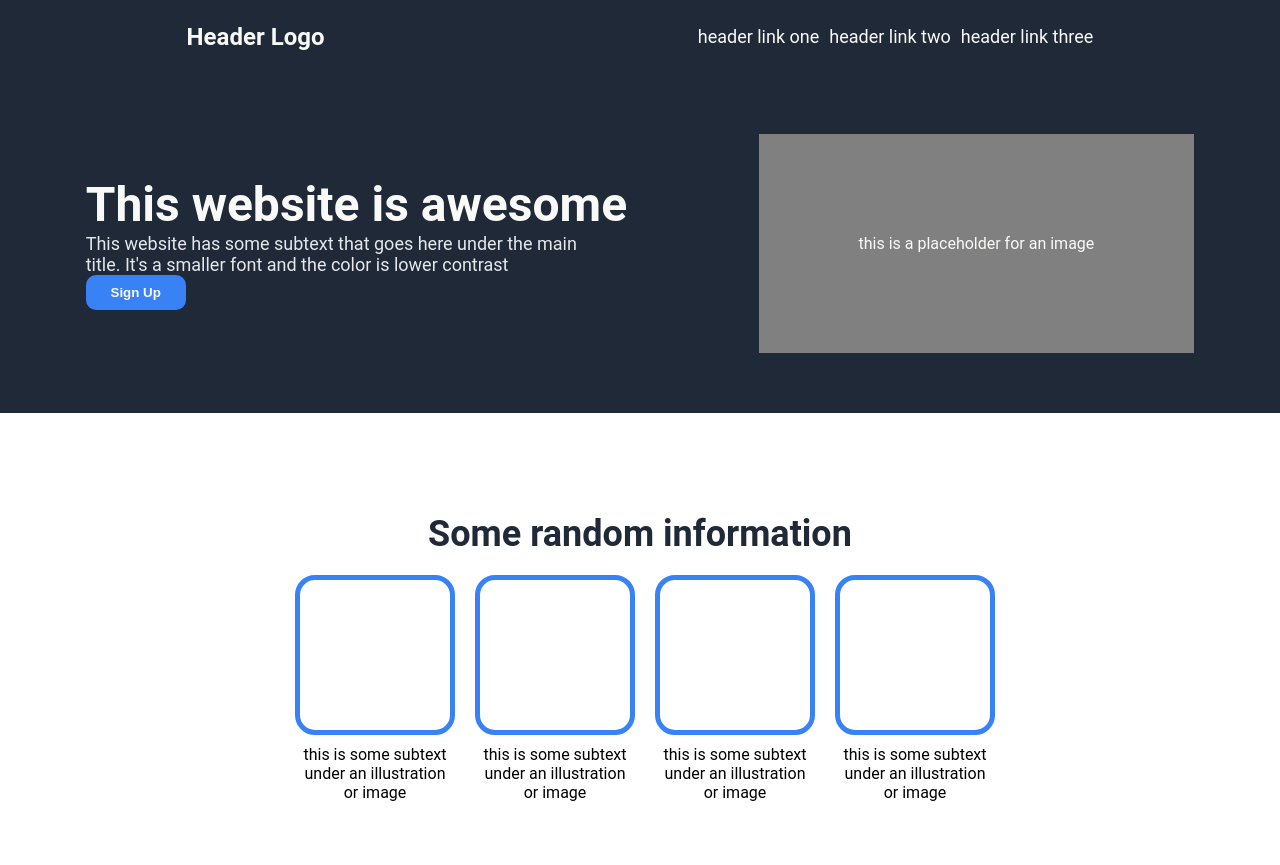
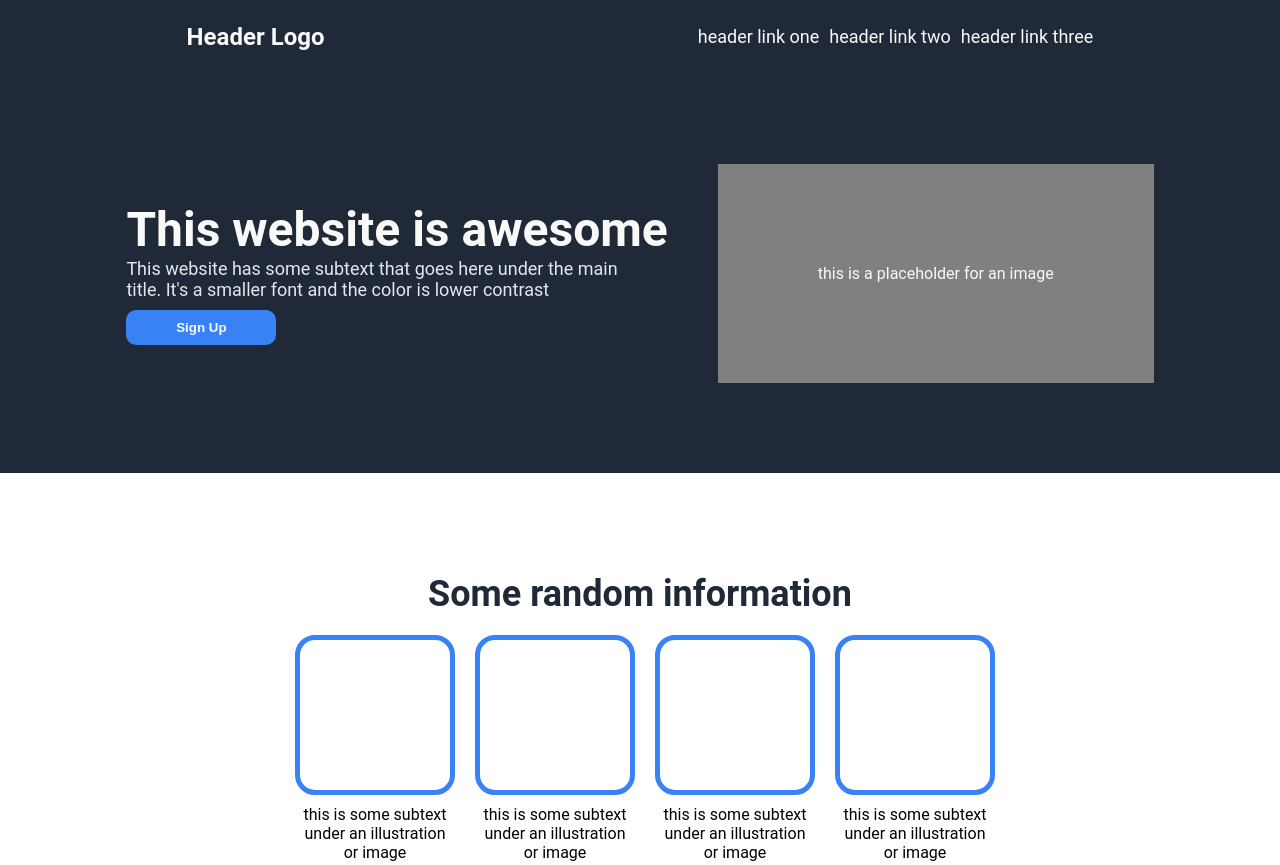
Before and after one commit to almeida-91/PROJECT-LANDING-PAGE, a plain HTML site: page index.html in a window 1280 px wide. Shown: the top 865 px of the page. Drawn offline with Linux system fonts and the light colour scheme.

Commit message:
Add final styling changes

```diff
--- a/style.css
+++ b/style.css
@@ -42,8 +42,9 @@ ul{
     display: flex;
     background-color: #1f2937;
     color: #f9faf8;
-    justify-content: space-around;
-    padding: 20px;
+    justify-content: center;
+    gap: 50px;
+    padding: 50px;
 }
 
 .hero .text{
@@ -66,6 +67,7 @@ ul{
 }
 
 button{
+    margin-top: 10px;
     background-color: #3882f6;
     color: #f9faf8;
     padding: 10px;
@@ -73,7 +75,7 @@ button{
     border-radius: 10px;
     font-weight: bold;
     flex-grow: 0;
-    width: 100px;
+    width: 150px;
     align-self: flex-start;
 }
 
@@ -165,8 +167,8 @@ body .quote{
 .call{
     flex-direction: row;
     display: flex;
-    padding: 40px;
-    margin: 150px;
+    padding: 50px;
+    margin: 200px;
     justify-content: space-around;
     align-items: center;
     gap: 20px;
```
